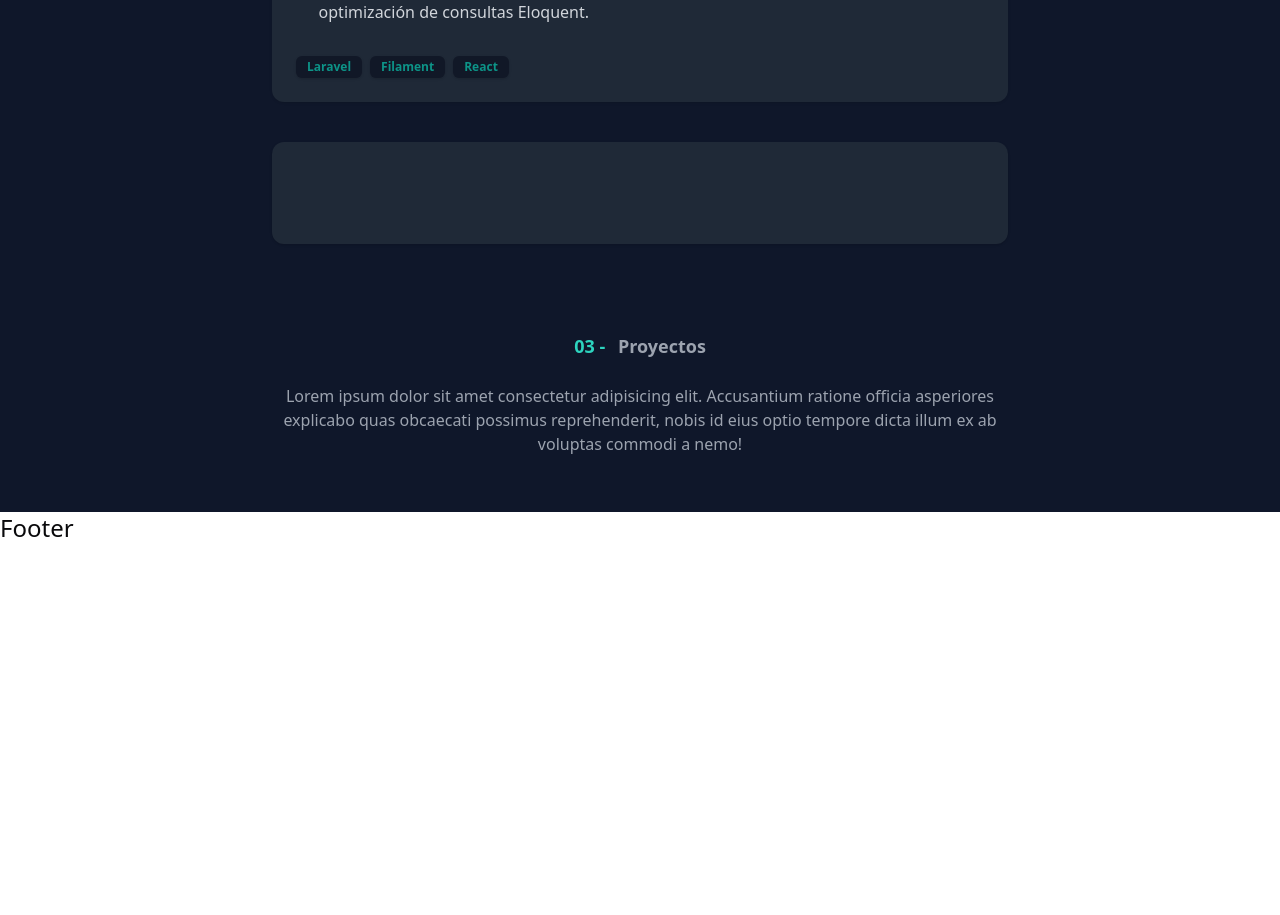
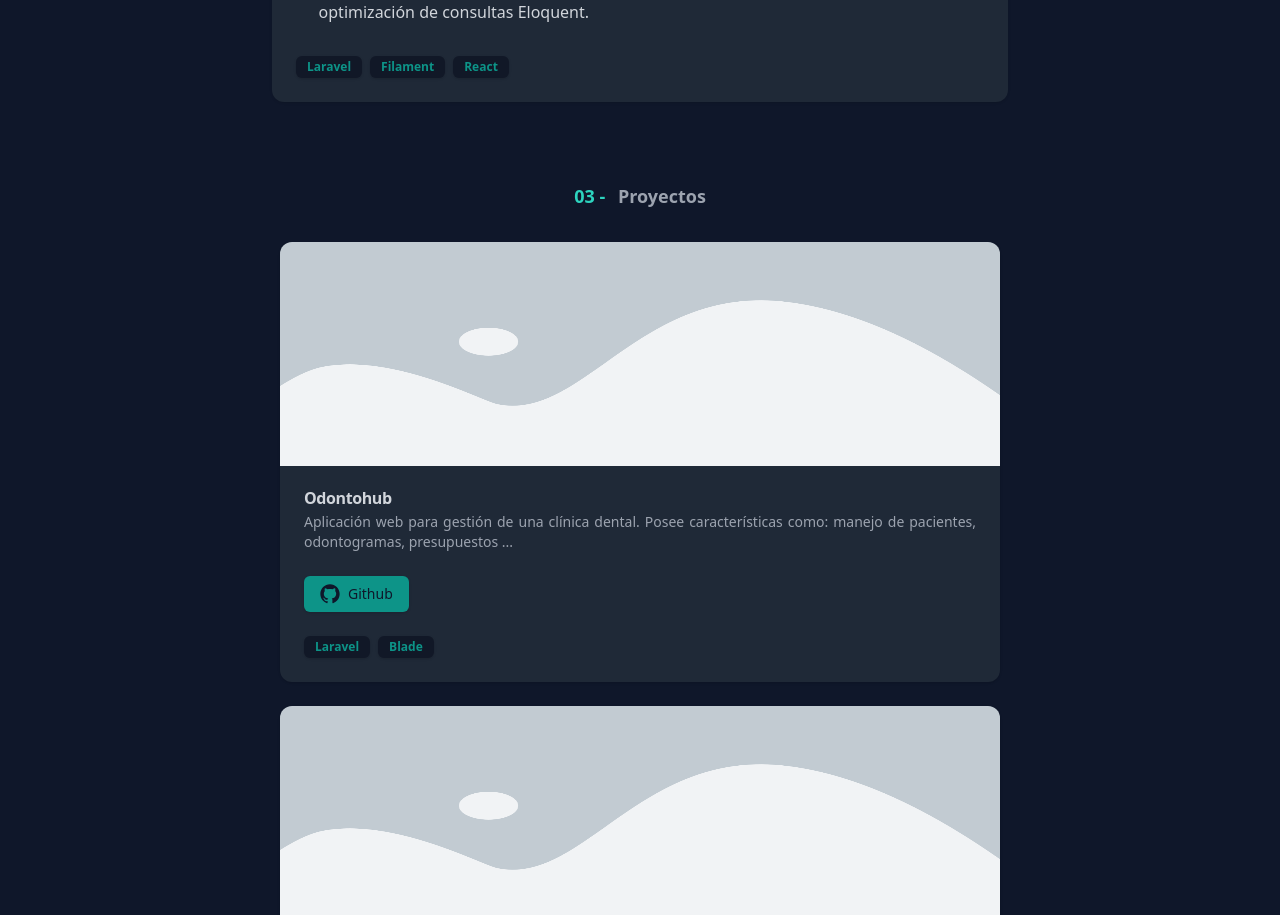
Before and after one commit to joao034/joao-portfolio, a React (Vite) app: page / in a window 1280 px wide. Shown: the part 1123-2038 px from the top of the page. Before the commit the page ends 1667 px from the top, so only its background shows below. Built offline with nearby package versions, Linux system fonts and the light colour scheme.

Commit message:
create projects section

```diff
--- a/src/App.jsx
+++ b/src/App.jsx
@@ -1,4 +1,4 @@
-import { Navbar, Hero, About, Footer, Experience, Projects} from "./components"
+import { Navbar, Hero, About, Footer, Experience, ProjectsSection} from "./components"
 
 export const App = () => {
   return (
@@ -7,7 +7,7 @@ export const App = () => {
       <Hero />
       <About />
       <Experience />
-      <Projects />
+      <ProjectsSection />
       <Footer />
     </>
   )
--- a/src/components/Experience.jsx
+++ b/src/components/Experience.jsx
@@ -8,9 +8,6 @@ export const Experience = () => {
 
       <ExperienceList />
 
-      <div className="max-w-screen-md w-full px-4 py-6 flex flex-col items-center">
-          <ExperienceCard />
-      </div>
     </div>
 
   )
--- /dev/null
+++ b/src/components/ProjectCard.jsx
@@ -0,0 +1,57 @@
+import {
+    Card,
+    CardContent,
+    CardDescription,
+    CardFooter,
+    CardHeader,
+    CardTitle,
+} from "@/components/ui/card"
+import { Badge } from "./ui/badge"
+import { Button } from "./ui/button"
+import { Github, TestTubeDiagonal } from "lucide-react"
+import { GitHubLogoIcon } from "@radix-ui/react-icons"
+
+export const ProjectCard = ({ image,
+    title,
+    description,
+    links,
+    technologies }) => {
+    return (
+        <Card className="bg-gray-800 w-full border-none">
+            <CardContent className="p-0">
+                <img className="w-full h-56 rounded-t-xl" src="/placeholderImg.png" alt="" />
+            </CardContent>
+
+            <CardHeader className="flex flex-col">
+                <CardTitle className="text-gray-300 ">{title}</CardTitle>
+                <CardDescription className="text-gray-400 text-justify">{description}</CardDescription>
+            </CardHeader>
+
+            <CardFooter className="flex flex-col items-start space-y-6">
+                <div className="flex flex-row space-x-2 ">
+                    {links.github &&
+                        <a href={links?.github} target="_blank">
+                            <Button className="bg-teal-600 text-slate-900 hover:bg-teal-900">
+                                <GitHubLogoIcon className="w-5 h-5 mr-2" /> {'Github'}</Button>
+                        </a>}
+
+                    {links.demo && <a href={links?.demo} target="_blank">
+                        <Button className="bg-teal-600 text-slate-900 hover:bg-teal-900">
+
+                            <TestTubeDiagonal className="w-5 h-5 mr-2" /> {'Demo'}
+
+                        </Button></a>}
+                </div>
+
+                <div className="flex flex-row space-x-2">
+
+                    {technologies?.map((technology, index) => (
+                        <Badge key={index} className="text-teal-600 bg-gray-900">{technology}</Badge>
+                    ))}
+
+                </div>
+
+            </CardFooter>
+        </Card>
+    )
+}
--- /dev/null
+++ b/src/components/ProjectList.jsx
@@ -0,0 +1,16 @@
+import {projectsData} from '@/data/projectsData'
+import { ProjectCard } from '.'
+
+export const ProjectList = () => {
+
+
+  return (
+    <div className="max-w-screen-md w-full px-6 space-y-6 flex flex-col items-center py-8 bg-slate-900">
+
+      {projectsData.map( ( project, index ) => (
+        <ProjectCard key={ index } { ...project }/>
+      ) )}
+
+    </div>
+  )
+}
--- a/src/components/Projects.jsx
+++ /dev/null
@@ -1,16 +0,0 @@
-import { SectionTittle } from "."
-
-export const Projects = () => {
-  return (
-    <div className="h-auto flex flex-col items-center py-8 bg-slate-900">
-      <SectionTittle number="03" title="Proyectos" />
-
-      <div className="max-w-screen-md w-full px-4 py-6 ">
-        <p className="text-gray-400 text-center">
-          Lorem ipsum dolor sit amet consectetur adipisicing elit. Accusantium ratione officia asperiores explicabo quas obcaecati possimus reprehenderit, nobis id eius optio tempore dicta illum ex ab voluptas commodi a nemo!
-        </p>
-      </div>
-    </div>
-
-  )
-}
--- /dev/null
+++ b/src/components/ProjectsSection.jsx
@@ -0,0 +1,13 @@
+import { ProjectCard, ProjectList, SectionTittle } from "."
+
+export const ProjectsSection = () => {
+  return (
+    <div className="h-auto flex flex-col items-center py-8 bg-slate-900">
+      <SectionTittle number="03" title="Proyectos" />
+
+      <ProjectList />
+
+    </div>
+
+  )
+}
--- a/src/components/index.js
+++ b/src/components/index.js
@@ -4,7 +4,9 @@ export * from './Experience'
 export * from './Footer'
 export * from './Hero'
 export * from './Navbar'
-export * from './Projects'
+export * from './ProjectsSection'
 export * from './SectionTittle'
 export * from './ExperienceCard'
 export * from './ExperienceList'
+export * from './ProjectCard'
+export * from './ProjectList'
--- a/src/data/projectsData.js
+++ b/src/data/projectsData.js
@@ -1,24 +1,41 @@
 export const projectsData = [
     {
         image: 'project.png',
-        title: 'Proyecto 1',
-        description : 'Desasd,masldkasjdaklsjd',
-        links : ['dasjdkasdjaskd.com', 'sadasdjsakdas.com'],
-        stack: ['Laravel', 'Angular']
+        title: 'Odontohub',
+        description : 'Aplicación web para gestión de una clínica dental. Posee características como: manejo de pacientes, odontogramas, presupuestos ...',
+        links : {
+            github: 'https://github.com/joao034/gestion-HCOdontologicas',
+        },
+        technologies: ['Laravel', 'Blade']
     },
     {
         image: 'project.png',
-        title: 'Proyecto 2',
+        title: 'Adóptame',
         description : 'Desasd,masldkasjdaklsjd',
-        links : ['dasjdkasdjaskd.com', 'sadasdjsakdas.com'],
-        stack: ['Laravel', 'Angular']
+        links : {
+            github: 'https://github.com/joao034/adopcion-animales',
+        },
+        technologies: ['React Native', 'Firebase']
     },
     {
         image: 'project.png',
-        title: 'Proyecto 3',
+        title: 'Pedidos Delivery',
+        description : `Sistema distrubuido, cuenta con una aplicación de escritorio y una app móvil. La app de escritorio gestiona productos ofertados por tiendas.
+                        Por otro lado la app móvil se encarga de la compra y el delivery de los productos por medio de un intermediario.`,
+        links : {
+            github: 'https://github.com/joao034/ProyectoPedidos'
+        },
+        technologies: ['.NET', 'Xamarin']
+    },
+    {
+        image: 'project.png',
+        title: 'Heroes App',
         description : 'Desasd,masldkasjdaklsjd',
-        links : ['dasjdkasdjaskd.com', 'sadasdjsakdas.com'],
-        stack: ['Laravel', 'Angular']
-    }
+        links : {
+            github: 'https://github.com/joao034/gestion-HCOdontologicas',
+            demo : 'https://heroes-react-bddzkloit-joao034s-projects.vercel.app'
+        },
+        technologies: ['React']
+    },
 
 ]
```
Also changed, not shown: src/components/ExperienceCard.jsx (+3 -5 lines), public/placeholderImg.png (added).
